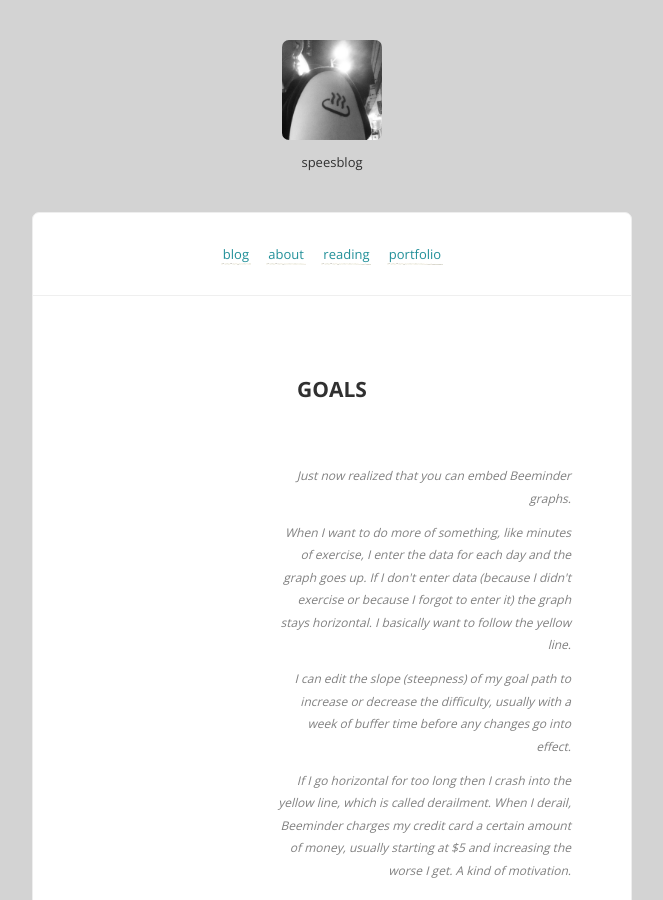
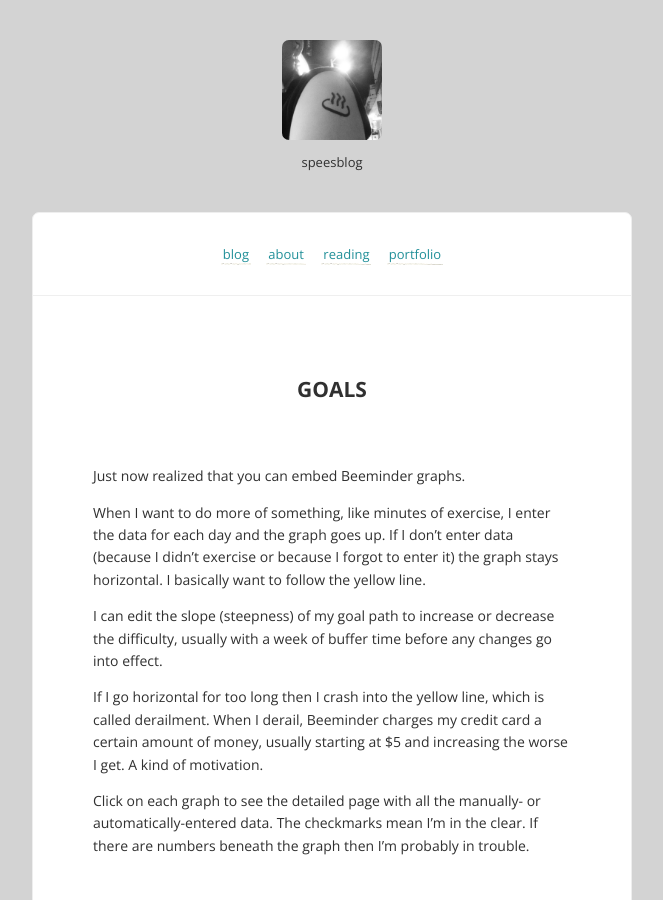
Before and after one commit to shelbyspees/speesblog, a Jekyll site: the page built from goals.md, in a window 1280 px wide and 900 px high. Shown: the whole window, without its empty margins (308-971 px from the left). Built offline with Jekyll 4.4.1, drawn with Linux system fonts in a browser that asks for light colours; nearby versions of some CDN libraries; comment, search, counter and statistics services are not loaded.

Commit message:
Tiny fixes

```diff
--- a/goals.md
+++ b/goals.md
@@ -4,12 +4,14 @@ title: goals
 permalink: /goals/
 ---
 
-<aside>
-	<p>Just now realized that you can embed Beeminder graphs.</p>
-	<p>When I want to do more of something, like minutes of exercise, I enter the data for each day and the graph goes up. If I don't enter data (because I didn't exercise or because I forgot to enter it) the graph stays horizontal. I basically want to follow the yellow line.</p>
-	<p>I can edit the slope (steepness) of my goal path to increase or decrease the difficulty, usually with a week of buffer time before any changes go into effect.</p>
-	<p>If I go horizontal for too long then I crash into the yellow line, which is called derailment. When I derail, Beeminder charges my credit card a certain amount of money, usually starting at $5 and increasing the worse I get. A kind of motivation.</p>
-</aside>
+
+Just now realized that you can embed Beeminder graphs.
+
+When I want to do more of something, like minutes of exercise, I enter the data for each day and the graph goes up. If I don't enter data (because I didn't exercise or because I forgot to enter it) the graph stays horizontal. I basically want to follow the yellow line.
+
+I can edit the slope (steepness) of my goal path to increase or decrease the difficulty, usually with a week of buffer time before any changes go into effect.
+
+If I go horizontal for too long then I crash into the yellow line, which is called derailment. When I derail, Beeminder charges my credit card a certain amount of money, usually starting at $5 and increasing the worse I get. A kind of motivation.
 
 Click on each graph to see the detailed page with all the manually- or automatically-entered data. The checkmarks mean I'm in the clear. If there are numbers beneath the graph then I'm probably in trouble.
 
```
Also changed, not shown: _posts/2014-10-14-what-pain-do-you-want.md (+1 -1 lines).
